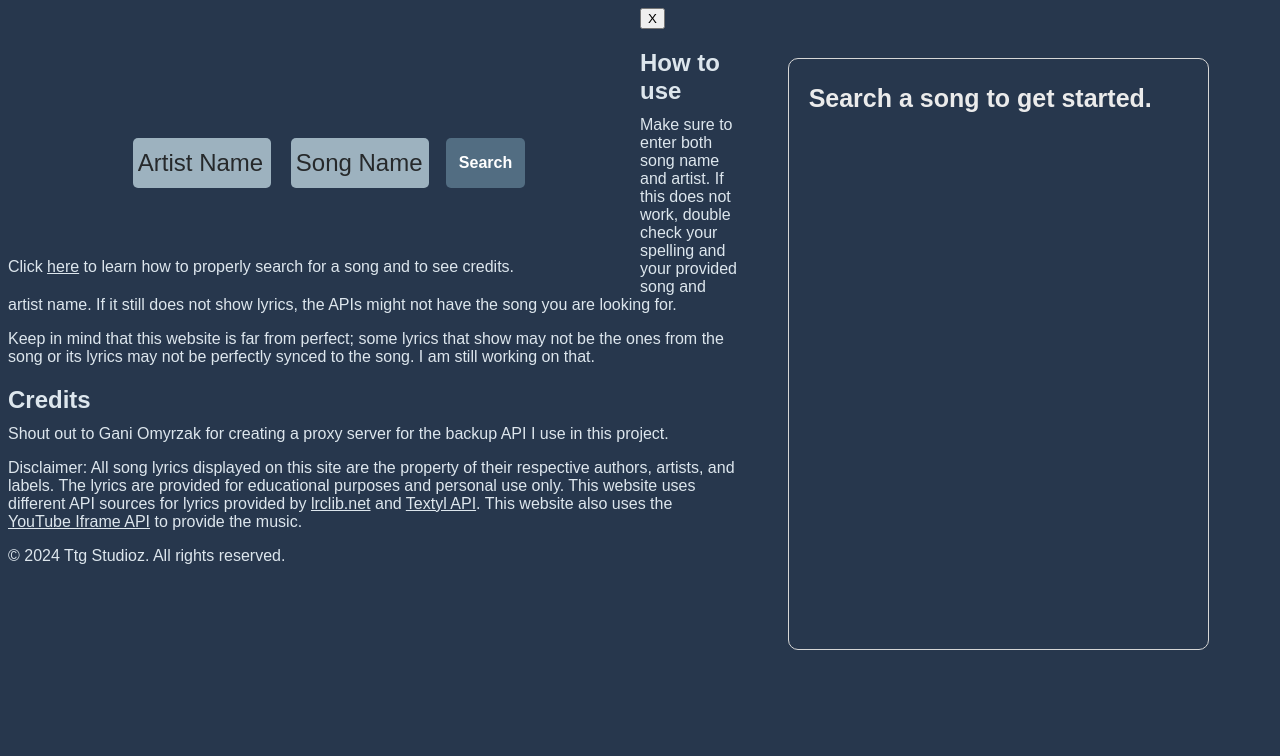
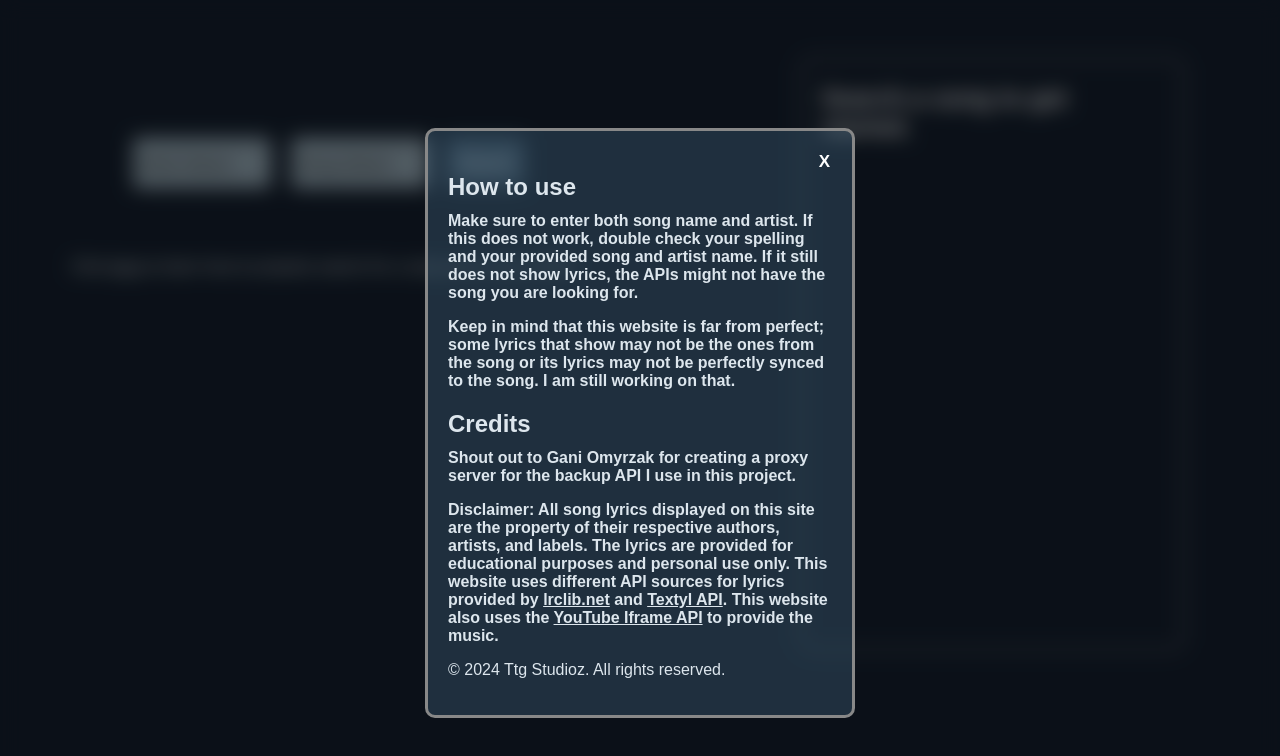
Before and after one commit to TtgStudioz/Epic-Synced-Lyrics, a plain HTML site: page index.html in a window 1280 px wide. Both pictures are taken after a click on the link "here". Drawn offline with Linux system fonts and the light colour scheme.

Commit message:
Update style.css

```diff
--- a/style.css
+++ b/style.css
@@ -5,9 +5,10 @@
 
 body {
   font-family: Arial, Helvetica, sans-serif;
-  background-color: #27374D;
+  background-color: #162130;
   color: #DDE6ED;
 }
+
 .individualLyric {
   cursor: pointer;
 }
@@ -19,28 +20,34 @@ body {
 }
 
 #lyrics-container {
-  height: 550px; /* Fixed height */
-  overflow-y: auto; /* Enable vertical scrolling */
+  height: 550px;
+  /* Fixed height */
+  overflow-y: auto;
+  /* Enable vertical scrolling */
   border: 1px solid #d6d6d6;
   padding: 20px;
   font-size: 25px;
-  width: 30%;
-  float:right;
+  width: 27%;
+  float: right;
   align-self: center;
   margin: 50px;
   border-radius: 10px;
-  margin-right: 5%;
+  margin-right: 7%;
   font-weight: bold;
   color: #7d7d7d;
 }
+
 #ultra-cont {
   float: left;
   margin: 0;
   width: 50%;
 }
+
 .highlight {
-  color: blue; /* Style for the currently highlighted lyric */
+  color: blue;
+  /* Style for the currently highlighted lyric */
 }
+
 #container {
   display: flex;
   justify-content: center;
@@ -48,10 +55,23 @@ body {
   width: auto;
 }
 
+#bruh {
+  position: relative;
+}
+
+#bruh>p {
+  text-align: center;
+}
+
+#bruh>p>a {
+  color: inherit;
+}
+
 /* Styles for screens less than 900 pixels wide */
 @media (max-width : 900px) {
   #ultra-cont {
-    display: flex; /* Change display to flex */
+    display: flex;
+    /* Change display to flex */
     flex-direction: column;
     width: 100%;
   }
@@ -62,16 +82,19 @@ body {
 
   }
 }
+
+
 #player {
   border-radius: 10px;
 }
+
 input {
   background-color: #9DB2BF;
   border-radius: 5px;
   margin: 10px;
   height: 40px;
   width: 25%;
-  font-size: 24px;
+  font-size: 20px;
   border: none;
   padding: 5px;
   /* border-bottom: 50px; */
@@ -83,7 +106,9 @@ input:focus {
 
 ::placeholder {
   color: #26292b;
-  opacity: 1; /* Firefox */
+  opacity: 1;
+  font-size: 18px;
+  /* Firefox */
 }
 
 
@@ -105,7 +130,7 @@ input:focus {
   min-width: 10px;
   outline: none;
   overflow: hidden;
-  padding: 13px ;
+  padding: 13px;
   position: relative;
   text-align: center;
   text-transform: none;
@@ -118,3 +143,50 @@ input:focus {
 .button-31:hover {
   opacity: .75;
 }
+
+
+.popup {
+  transition: .5s;
+  position: fixed;
+  z-index: 1;
+  left: 0;
+  top: 0;
+  width: 100%;
+  height: 100%;
+  overflow: auto;
+  backdrop-filter: blur(10px);
+  background-color: rgb(0 0 0 / 49%);
+  display: none;
+}
+
+.popup-content {
+  background-color: #466b8859;
+  margin: 10% auto;
+  padding: 20px;
+  border: 3px solid #888888;
+  width: 30%;
+  font-weight: bolder;
+  display: block;
+  border-radius: 10px;
+}
+
+.popup-content button {
+  display: block;
+  margin: 0 auto;
+  background-color: #FFF0;
+  border: none;
+  color: #fff;
+  margin-left: 95%;
+  cursor: pointer;
+  font-weight: bold;
+  margin-bottom: -20px;
+  font-size: 17px;
+}
+
+.show {
+  display: block;
+}
+
+a:hover {
+  cursor: pointer;
+}
```
